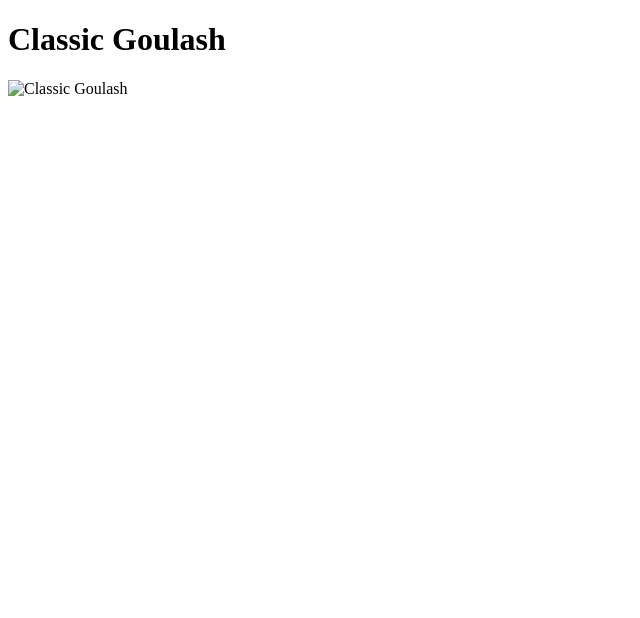
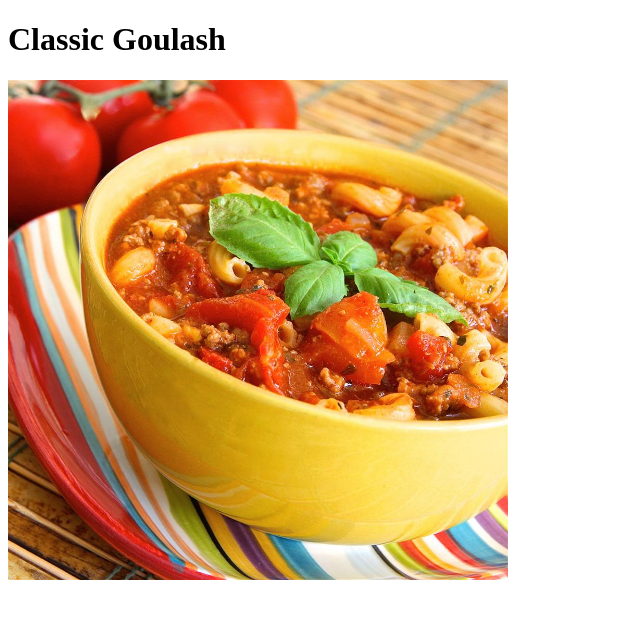
Before and after one commit to walkerseth95/odin-recipes, a plain HTML site: page goulash.html in a window 1280 px wide. Shown: the whole page, without its empty margins (0-640 px from the left). Drawn offline with Linux system fonts and the light colour scheme.

Commit message:
Fix typo in img src code

```diff
--- a/goulash.html
+++ b/goulash.html
@@ -6,6 +6,6 @@
   </head>
   <body>
     <h1>Classic Goulash</h1>
-    <img src=".img/goulash.jpg" alt="Classic Goulash" width="500" height="500">
+    <img src="./img/goulash.jpg" alt="Classic Goulash" width="500" height="500">
   </body>
 </html>
```
